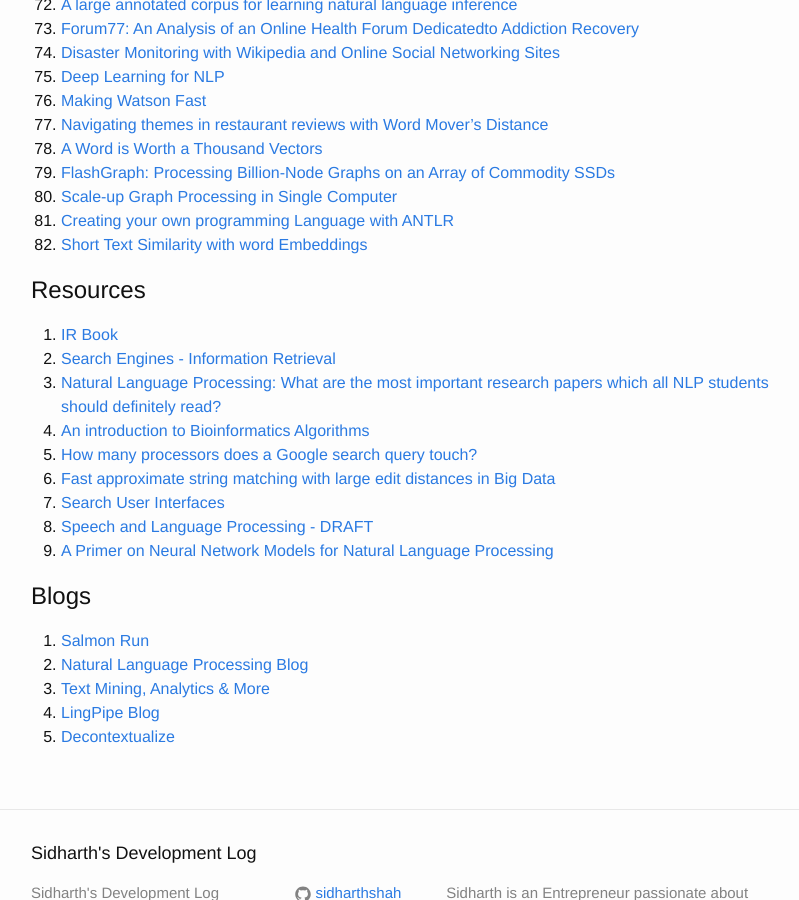
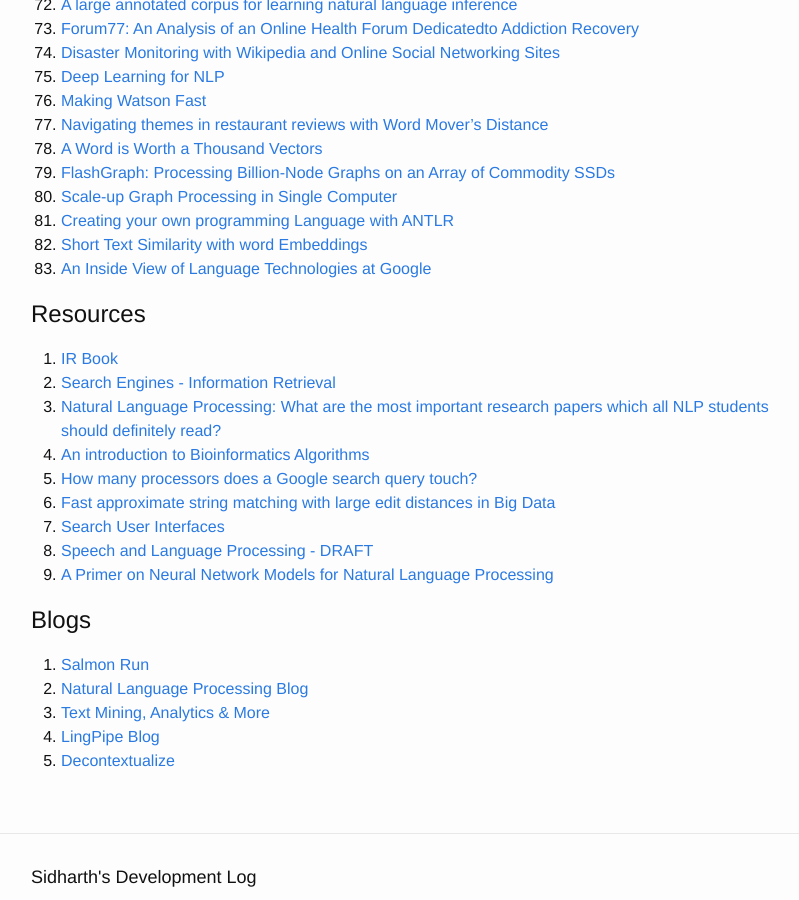
Before and after one commit to sidharthshah/sidharthshah.github.com, a Jekyll site: the page built from information-retrieval.md, in a window 1280 px wide and 900 px high, scrolled down 2946 px. Shown: the whole window, without its empty margins (239-1038 px from the left). Built offline with Jekyll 4.4.1, drawn with Linux system fonts in a browser that asks for light colours.

Commit message:
added link for information retrieval

```diff
--- a/information-retrieval.md
+++ b/information-retrieval.md
@@ -130,6 +130,7 @@
 80. [Scale-up Graph Processing in Single Computer](http://www.ctr.kcl.ac.uk/seminars/slides/ssbd-Eiko.pdf)
 81. [Creating your own programming Language with ANTLR](http://bkiers.blogspot.in/2011/03/creating-your-own-programming-language.html)
 82. [Short Text Similarity with word Embeddings](https://staff.fnwi.uva.nl/m.derijke/wp-content/papercite-data/pdf/kenter-short-2015.pdf)
+83. [An Inside View of Language Technologies at Google](http://breakthroughanalysis.com/2015/10/28/an-inside-view-of-language-technologies-at-google/)
 
 Resources
 =========
```
